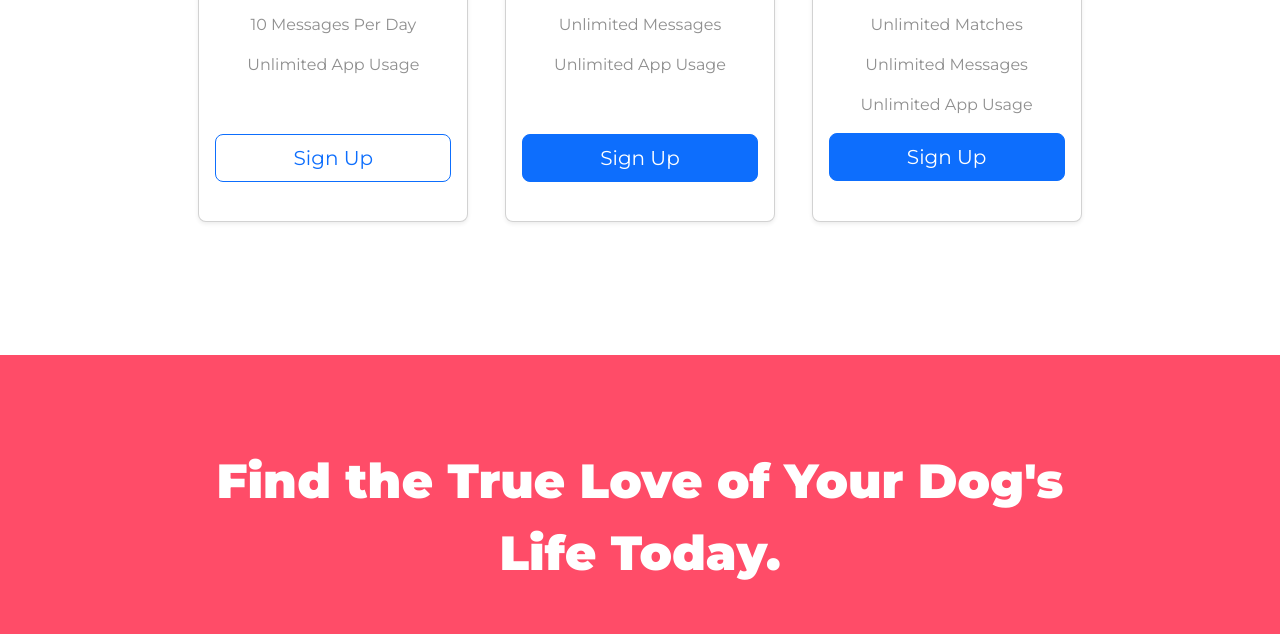
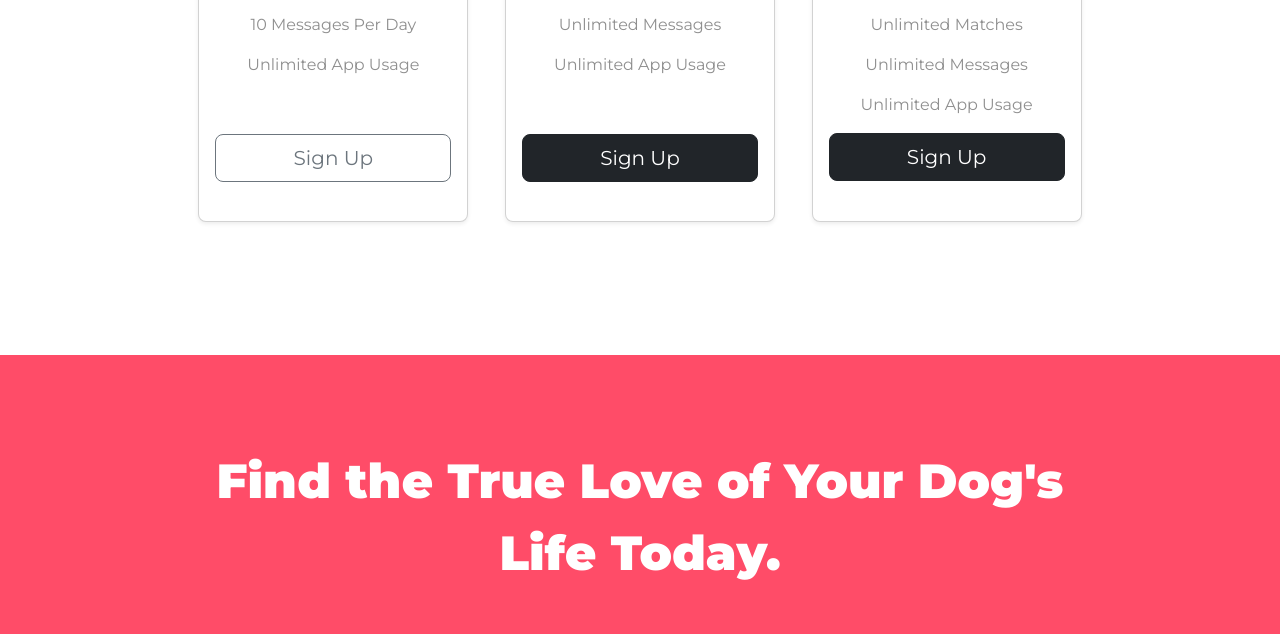
Before and after one commit to kimsumshi/tindog, a plain HTML site: page index.html in a window 1280 px wide. Shown: the part 2343-2977 px from the top of the page. Drawn offline with nearby package versions, Linux system fonts and the light colour scheme; a web font is replaced by a local one.

Commit message:
updated pricing buttons

```diff
--- a/index.html
+++ b/index.html
@@ -163,7 +163,7 @@
             <p>5 Matches Per Day</p>
             <p>10 Messages Per Day</p>
             <p>Unlimited App Usage</p>
-            <button type="button" class="price-btn btn btn-lg btn-outline-primary w-100">Sign Up</button>
+            <button type="button" class="price-btn btn btn-lg btn-outline-secondary w-100">Sign Up</button>
           </div>
         </div>
       </div>
@@ -178,7 +178,7 @@
             <p>Unlimited Matches</p>
             <p>Unlimited Messages</p>
             <p>Unlimited App Usage</p>
-            <button type="button" class="price-btn btn btn-lg btn-primary w-100">Sign Up</button>
+            <button type="button" class="price-btn btn btn-lg btn-dark btn-primary w-100">Sign Up</button>
           </div>
         </div>
       </div>
@@ -194,7 +194,7 @@
             <p>Unlimited Matches</p>
             <p>Unlimited Messages</p>
             <p>Unlimited App Usage</p>
-            <button type="button" class="btn btn-lg btn-primary w-100">Sign Up</button>
+            <button type="button" class="btn btn-lg btn-dark btn-primary w-100">Sign Up</button>
           </div>
         </div>
       </div>
```
